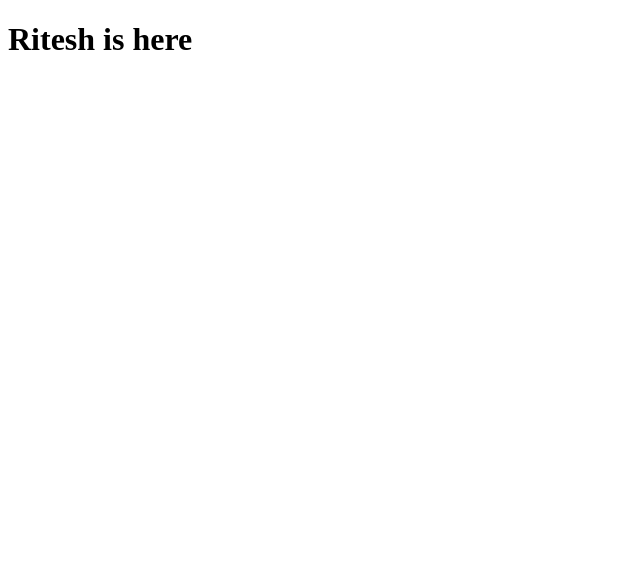
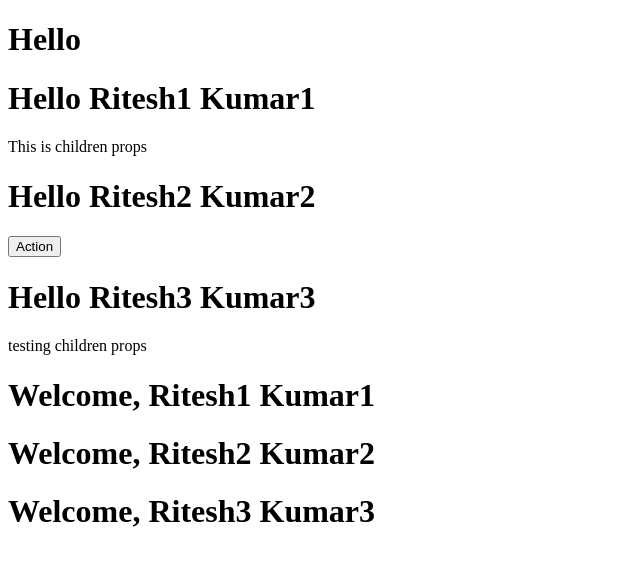
Before and after one commit to ritesh-gully-coder/dev-journey, a React (Create React App) app in the folder Dev_Part1/react_basics/: page / in a window 1280 px wide. Shown: the top 564 px of the page, without its empty margins (0-640 px from the left). Built offline with nearby package versions, Linux system fonts and the light colour scheme.

Commit message:
props introduced

```diff
--- a/Dev_Part1/react_basics/src/App.js
+++ b/Dev_Part1/react_basics/src/App.js
@@ -1,13 +1,22 @@
 import React from 'react';
-// import App from './components/04ReactFunctionalComponent';
-// import App from './components/05ReactClassComponent';
-import App from './components/08ReactJsxWord';
-function Ritesh() {
+// import Ritesh from './components/04ReactFunctionalComponent';
+// import Ritesh from './components/05ReactClassComponent';
+// import Ritesh from './components/08ReactJsxWord';
+import Greet from './components/Greet';
+import Ritesh from './components/09Props';
+
+function App() {
   return (
     <div className="App">
-        <App/>
+        <Ritesh/>
+        <Ritesh name="Ritesh1" title="Kumar1"><p>This is children props</p></Ritesh>
+        <Ritesh name="Ritesh2" title="Kumar2"><button>Action</button></Ritesh>
+        <Ritesh name="Ritesh3"title="Kumar3"><p>testing children props</p></Ritesh>
+        <Greet name="Ritesh1" title="Kumar1"><p>This is children props</p></Greet>
+        <Greet name="Ritesh2" title="Kumar2"><button>Action</button></Greet>
+        <Greet name="Ritesh3"title="Kumar3"><p>testing children props</p></Greet>
     </div>
   );
 }
 
-export default Ritesh;
+export default App;
--- /dev/null
+++ b/Dev_Part1/react_basics/src/components/09Props.js
@@ -0,0 +1,16 @@
+//Props is just an object that contains the attributes and their values,
+//which have been passed from the parent component so we can get the value using props.
+
+//Functional component props
+import React from 'react';
+
+const Ritesh = (props) => {
+    console.log("props",props);
+    return(
+        <div className='dummyClass'>
+            <h1>Hello {props.name} {props.title}</h1>
+            {props.children}
+        </div>
+    )
+}
+export default Ritesh;
--- /dev/null
+++ b/Dev_Part1/react_basics/src/components/Greet.js
@@ -0,0 +1,9 @@
+import React,{ Component } from 'react';
+
+class Greet  extends Component {
+    render(){
+        return <h1>Welcome, {this.props.name} {this.props.title}</h1>
+
+    }
+}
+export default Greet;
```
